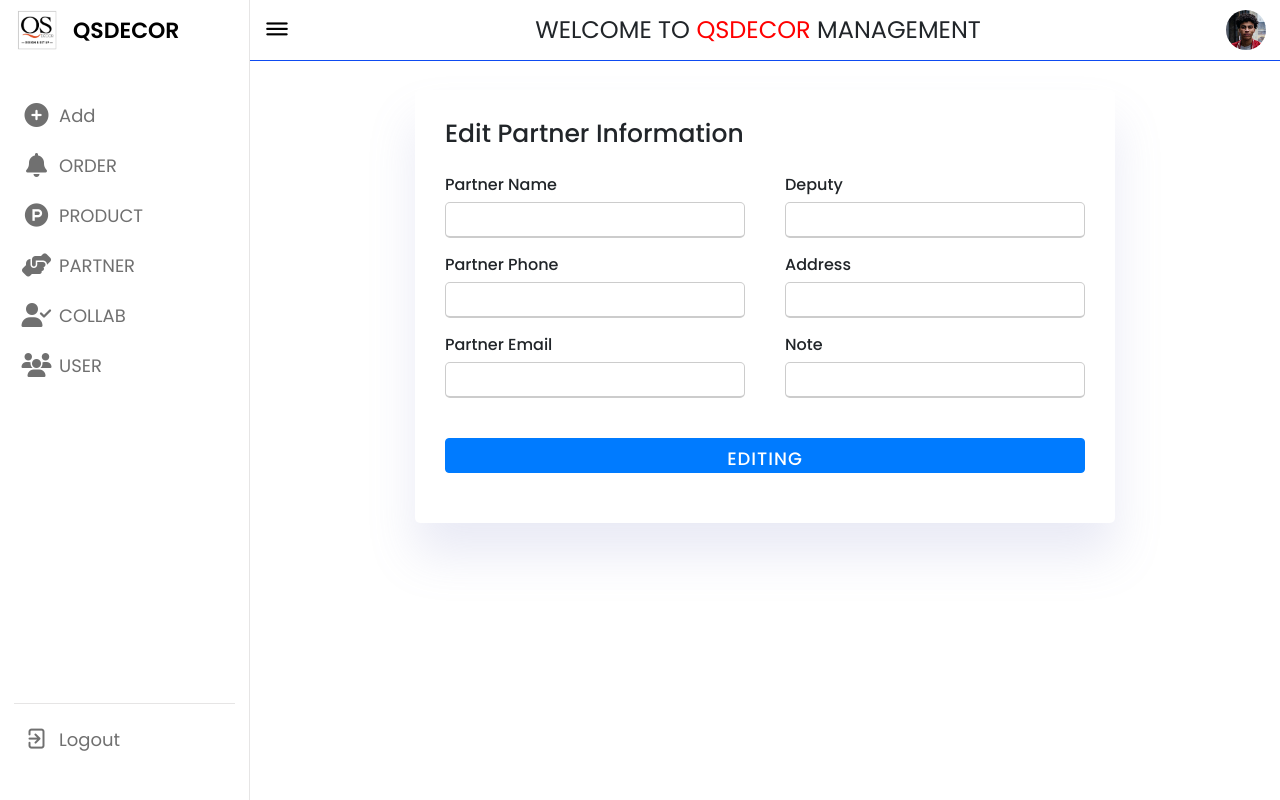
After one commit to sherlockduy4869/QSDecor_Management, a PHP site: page /partnerEdit.php in a window 1280 px wide. The commit adds this page. Run offline with PHP 8.4, Linux system fonts and the light colour scheme; data that the repository does not hold is empty; some libraries are stand-ins or nearby versions.

Commit message:
Feat: completed edit function for partner

```diff
--- a/Class/partnerClass.php
+++ b/Class/partnerClass.php
@@ -26,7 +26,7 @@
             $note = mysqli_real_escape_string($this->db->link, $data['note']);
 
             $bytes = random_bytes(6);
-            $partner_id = 'COL.'.bin2hex($bytes);
+            $partner_id = 'PN.'.bin2hex($bytes);
 
             $query = "INSERT INTO tbl_partner(PARTNER_ID,PARTNER_NAME,DEPUTY,PHONE,EMAIL,ADDRESS,NOTE)
                   VALUES('$partner_id','$partner_name','$deputy','$partner_phone','$partner_email','$address','$note')";
@@ -43,30 +43,30 @@
         }
 
         //Edit new collab
-        public function edit_collab($data,$collab_id){
-            $collab_name = mysqli_real_escape_string($this->db->link, $data['collab_name']);
-            $collab_phone = mysqli_real_escape_string($this->db->link, $data['collab_phone']);
-            $collab_zalo = mysqli_real_escape_string($this->db->link, $data['collab_zalo']);
-            $collab_email = mysqli_real_escape_string($this->db->link, $data['collab_email']);
-            $bank_name = mysqli_real_escape_string($this->db->link, $data['bank_name']);
-            $bank_number = mysqli_real_escape_string($this->db->link, $data['bank_number']);
+        public function edit_partner($data,$partnerID){
+            $partner_name = mysqli_real_escape_string($this->db->link, $data['partner_name']);
+            $deputy = mysqli_real_escape_string($this->db->link, $data['deputy']);
+            $partner_phone = mysqli_real_escape_string($this->db->link, $data['partner_phone']);
+            $address = mysqli_real_escape_string($this->db->link, $data['address']);
+            $partner_email = mysqli_real_escape_string($this->db->link, $data['partner_email']);
+            $note = mysqli_real_escape_string($this->db->link, $data['note']);
 
-            $query = "UPDATE tbl_collaborator SET
-                    COLLAB_NAME = '$collab_name'
-                    ,COLLAB_PHONE = '$collab_phone'
-                    ,COLLAB_ZALO = '$collab_zalo'
-                    ,COLLAB_EMAIL = '$collab_email'
-                    ,COLLAB_BANK_NAME = '$bank_name'
-                    ,COLLAB_BANK_NUMBER = '$bank_number'
-                    WHERE COLLAB_ID ='$collab_id'";
+            $query = "UPDATE tbl_partner SET
+                    PARTNER_NAME = '$partner_name'
+                    ,DEPUTY = '$deputy'
+                    ,PHONE = '$partner_phone'
+                    ,EMAIL = '$address'
+                    ,ADDRESS = '$partner_email'
+                    ,NOTE = '$note'
+                    WHERE PARTNER_ID ='$partnerID'";
             $result = $this->db->update($query);
 
             if($result){
-                $alert = "<span class = 'addSuccess'>Edit collaborator infor succesfully</span> <br>";
+                $alert = "<span class = 'addSuccess'>Edit partner infor succesfully</span> <br>";
                 return $alert;
             }
             else{
-                $alert = "<span class = 'addError'>Edit collaborator inforfailed</span> <br>";
+                $alert = "<span class = 'addError'>Edit partner inforfailed</span> <br>";
                 return $alert;
             }
         }
@@ -78,19 +78,19 @@
             return $result;
         }
 
-        //Get collab infor by id
-        public function get_collab_info_by_id($collab_id){
-            $query = "SELECT * FROM tbl_collaborator WHERE COLLAB_ID = '$collab_id'";
+        //Get partner infor by id
+        public function get_partner_info_by_id($collab_id){
+            $query = "SELECT * FROM tbl_partner WHERE PARTNER_ID = '$collab_id'";
             $result = $this->db->select($query);
             return $result;
         }
 
-        //Delete collab
-        public function delete_collab($delID){
-            $query = "DELETE FROM tbl_collaborator WHERE COLLAB_ID = '$delID'";
+        //Delete partner
+        public function delete_partner($delID){
+            $query = "DELETE FROM tbl_partner WHERE PARTNER_ID = '$delID'";
             $result = $this->db->delete($query);
 
-            header('Location:collab.php');
+            header('Location:partner.php');
         }
     }
 ?>
--- /dev/null
+++ b/partnerEdit.php
@@ -0,0 +1,79 @@
+<?php
+    include_once "Include/header.php";
+    include_once "Include/sidebar.php";
+    include_once $_SERVER['DOCUMENT_ROOT'].'/Class/partnerClass.php';
+?>
+
+<?php
+    $partnerClass = new partnerClass();
+
+    if(isset($_GET['editID']))
+    {
+        $partnerID = $_GET['editID'];
+        $partnerInfo = $partnerClass->get_partner_info_by_id($partnerID)->fetch_assoc();
+    }
+
+    if ($_SERVER['REQUEST_METHOD'] == 'POST' && isset($_POST['submit'])) {
+
+        $partnerEdit = $partnerClass->edit_partner($_POST,$partnerID);
+    }
+?>
+
+<!--DASHBOARD AREA-->
+    <section class="dashboard">
+        <div class="top">
+            <i class="uil uil-bars sidebar-toggle"></i>
+            <span>WELCOME TO <span style="color: red;">QSDECOR</span> MANAGEMENT</span>
+            <img src="/Resource/img/profile-1.jpg" alt="">
+        </div>
+
+        <div class="boddyy">
+            <div class="container">
+                <div class="title">Edit Partner Information</div>
+
+                <form action="" method="POST">
+                    <div class="user-details">
+                        <div class="input-box">
+                            <span class="details">Partner Name</span>
+                            <input value="<?php echo $partnerInfo['PARTNER_NAME'] ?>" type="text"required name="partner_name">
+                        </div>
+                        <div class="input-box">
+                            <span class="details">Deputy</span>
+                            <input value="<?php echo $partnerInfo['DEPUTY'] ?>" type="text"required name="deputy">
+                        </div>
+                        <div class="input-box">
+                            <span class="details">Partner Phone</span>
+                            <input value="<?php echo $partnerInfo['PHONE'] ?>" type="text"required name="partner_phone">
+                        </div>
+                        <div class="input-box">
+                            <span class="details">Address</span>
+                            <input value="<?php echo $partnerInfo['ADDRESS'] ?>" type="text"required name="address">
+                        </div>
+                        <div class="input-box">
+                            <span class="details">Partner Email</span>
+                            <input value="<?php echo $partnerInfo['EMAIL'] ?>" type="email" name="partner_email">
+                        </div>
+
+                        <div class="input-box">
+                            <span class="details">Note</span>
+                            <input value="<?php echo $partnerInfo['NOTE'] ?>" type="text" name="note">
+                        </div>
+                    </div>
+                    <?php
+                        if(isset($partnerEdit))
+                        {
+                            echo $partnerEdit;
+                        }
+                    ?>
+                    <div class="button">
+                        <input class="btn btn-primary" name="submit" type="submit" value="EDITING">
+                    </div>
+                </form>
+
+            </div>
+        </div>
+    </section>
+
+<?php
+    include_once "Include/footer.php";
+?>
```
Also changed, not shown: partner.php (+6 -6 lines).
